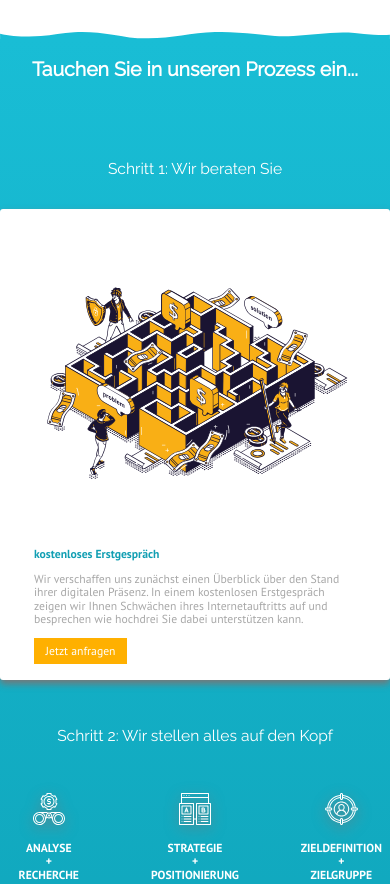
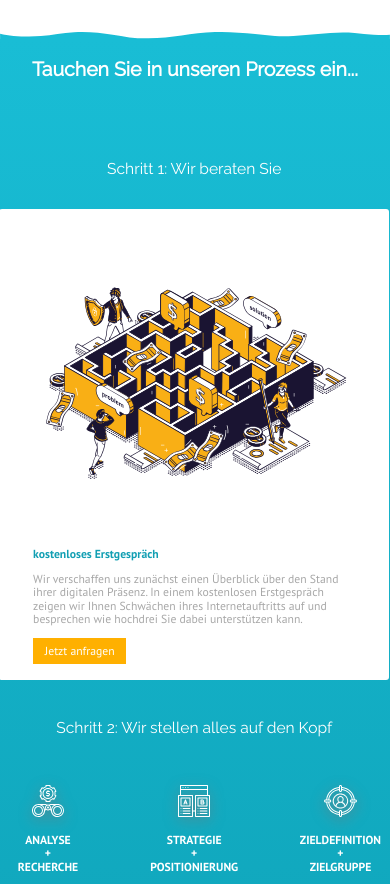
Before and after one commit to Jesse95/jesse95.github.io, a plain HTML site: page index.html in a window 390 px wide. Shown: the part 1244-2128 px from the top of the page. Drawn offline with Linux system fonts and the light colour scheme; a web font is replaced by a local one.

Commit message:
mobile sizes

```diff
--- a/css/style.css
+++ b/css/style.css
@@ -910,7 +910,7 @@ footer {
 
     .processStep1, .processStep2, .processStep3, .processStep4, .processStep5 {
         width: 100%;
-        margin: 0.5em;
+        margin: 0.5em 0.1em 0 0;
     }
 
     .step1Content {
@@ -921,6 +921,10 @@ footer {
 
     .step1Item, .step1Image {
         width: 90%;
+    }
+
+    .step1Content, .step3Content, .step4Content {
+        box-shadow: none;
     }
 
     .step5Content {
```
